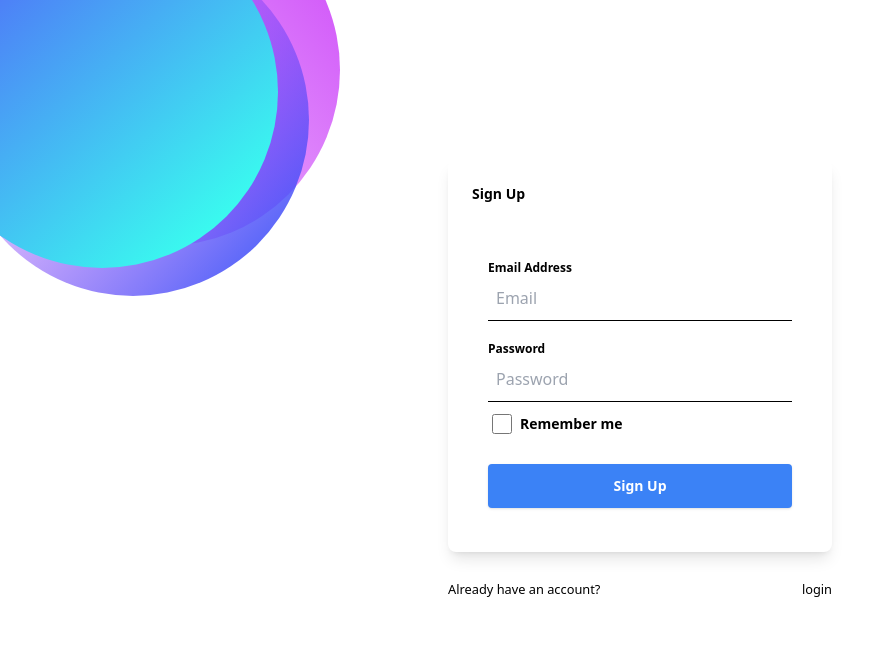
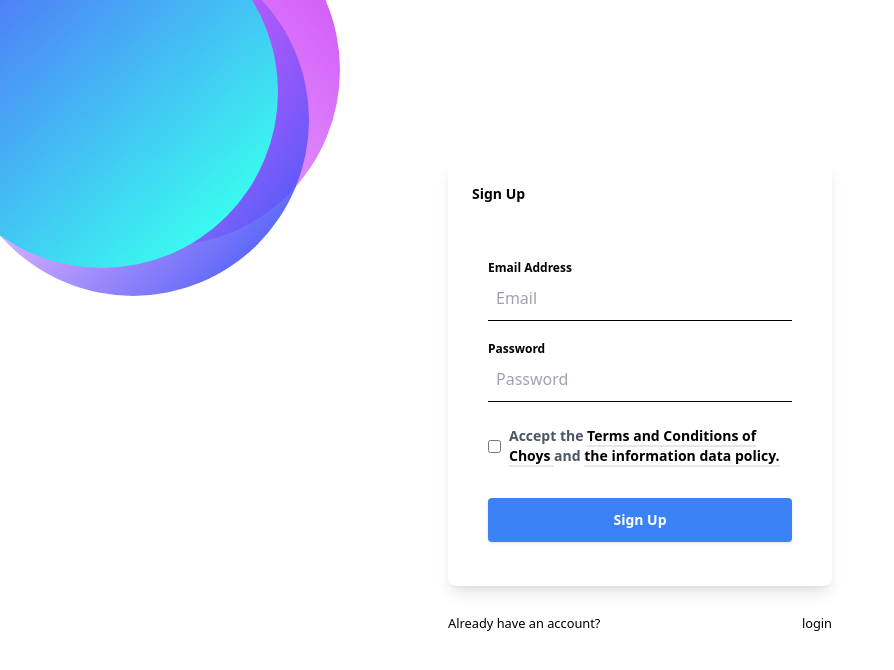
Before and after one commit to pnoken/choys, a Next.js app: page /auth/signup in a window 1280 px wide. Shown: the top 670 px of the page, without its empty margins (0-894 px from the left). Built offline with nearby package versions, Linux system fonts and the light colour scheme; a web font is replaced by a local one.

Commit message:
firebase admin config

```diff
--- a/package.json
+++ b/package.json
@@ -10,6 +10,7 @@
   },
   "dependencies": {
     "@fortawesome/fontawesome-free": "5.15.3",
+    "@hookform/resolvers": "^2.8.8",
     "@popperjs/core": "2.9.1",
     "@tailwindcss/forms": "0.2.1",
     "chart.js": "2.9.4",
@@ -19,7 +20,9 @@
     "postcss-preset-env": "^7.4.3",
     "react": "17.0.2",
     "react-chartjs-2": "^4.0.1",
-    "react-dom": "17.0.2"
+    "react-dom": "17.0.2",
+    "react-hook-form": "^7.29.0",
+    "yup": "^0.32.11"
   },
   "devDependencies": {
     "@testing-library/react": "^13.0.0",
--- a/pages/auth/login.js
+++ b/pages/auth/login.js
@@ -21,7 +21,7 @@ export default function Login() {
       if (user) {
         setStatus("success");
         setResponse(`Successfully logged in as ${user.user.email}`);
-        setTimeout(() => router.push("/"), 3000);
+        setTimeout(() => router.push("/"), 2000);
       }
     } catch (err) {
       console.log(err.message);
@@ -32,11 +32,11 @@ export default function Login() {
   };
   return (
     <>
-      {response && <Notification message={response} status={status} />}
       <div className="container mx-auto px-4 h-full">
         <div className="flex content-center items-center justify-center h-full">
           <div className="w-full lg:w-4/12 px-4">
             <div className="relative flex flex-col min-w-0 break-words w-full mb-6 shadow-lg rounded-lg bg-white border-0">
+              {response && <Notification message={response} status={status} />}
               <div className="rounded-t mb-0 px-6 py-6">
                 <div className="mb-6">
                   <h6 className="text-blueGray-500 text-sm font-bold">
--- a/pages/auth/signup.js
+++ b/pages/auth/signup.js
@@ -15,7 +15,6 @@ export default function Register() {
   const [loading, setLoading] = useState(false);
   const [response, setResponse] = useState("");
   const [status, setStatus] = useState("");
-  const router = useRouter();
   const register = async (e) => {
     e.preventDefault();
     setLoading(true);
@@ -28,9 +27,7 @@ export default function Register() {
           setResponse(
             `Successfully signed up as ${user.user.email}. Check your inbox to confirm`
           );
-          setTimeout(() => router.push("/"), 3000);
         }
-        router.push("/");
       }
     } catch (err) {
       setStatus("error");
@@ -40,11 +37,11 @@ export default function Register() {
   };
   return (
     <>
-      {response && <Notification message={response} status={status} />}
       <div className="container mx-auto px-4 h-full">
         <div className="flex content-center items-center justify-center h-full">
           <div className="w-full lg:w-4/12 px-4">
             <div className="relative flex flex-col min-w-0 break-words w-full mb-6 shadow-lg rounded-lg bg-white border-0">
+              {response && <Notification message={response} status={status} />}
               <div className="rounded-t mb-0 px-6 py-6">
                 <div className="mb-6">
                   <h6 className="text-blueGray-500 text-sm font-bold">
@@ -89,14 +86,27 @@ export default function Register() {
                     />
                   </div>
                   <div>
-                    <label className="inline-flex items-center cursor-pointer">
+                    <label class="block text-gray-500 font-bold my-4 flex items-center">
                       <input
-                        id="customCheckLogin"
+                        class="leading-loose text-pink-600 top-0"
                         type="checkbox"
-                        className="form-checkbox border-0 rounded text-blueGray-700 ml-1 w-5 h-5 ease-linear transition-all duration-150"
+                        required
                       />
-                      <span className="ml-2 text-sm font-semibold text-blueGray-600">
-                        Remember me
+                      <span class="ml-2 text-sm py-2 text-gray-600 text-left">
+                        Accept the{" "}
+                        <a
+                          href="#"
+                          class="font-semibold text-black border-b-2 border-gray-200 hover:border-gray-500"
+                        >
+                          Terms and Conditions of Choys{" "}
+                        </a>
+                        and{" "}
+                        <a
+                          href="#"
+                          class="font-semibold text-black border-b-2 border-gray-200 hover:border-gray-500"
+                        >
+                          the information data policy.
+                        </a>
                       </span>
                     </label>
                   </div>
```
Also changed, not shown: firebase-admin.js (added, +28 -0 lines), pages/[company_name]/index.js (added), 1 other file (tests, documents, lock files or other folders).
